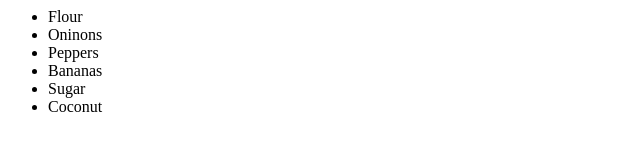
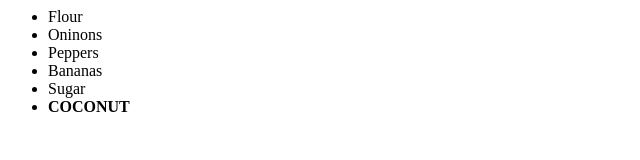
Before and after one commit to kyriacosar/shoppinglist, a plain HTML site: page index.html in a window 1280 px wide. Shown: the full height of the page, 0-640 px from the left. Drawn offline with Linux system fonts and the light colour scheme.

Commit message:
Making coconut super duper hyper important.

```diff
--- a/index.html
+++ b/index.html
@@ -6,7 +6,7 @@
 			<li>Peppers</li>
 			<li>Bananas</li>
 			<li>Sugar</li>
-			<li>Coconut</li>
+			<li><b>COCONUT</b></li>
 		</ul>
 	</body>
 </html>
```
